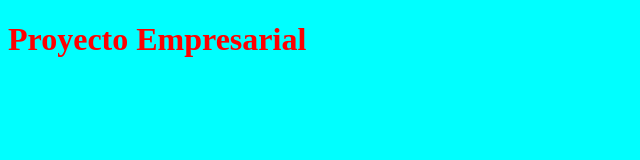
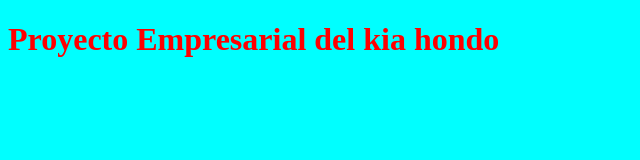
Before and after one commit to Nequecaur/CursoGit, a plain HTML site: page Index.html in a window 1280 px wide. Shown: the whole page, without its empty margins (0-640 px from the left). Drawn offline with Linux system fonts and the light colour scheme; files that its build step writes are made by us from their sources.

Commit message:
Update Index.html

```diff
--- a/Index.html
+++ b/Index.html
@@ -8,6 +8,6 @@
     <link rel="stylesheet" href="Index.css">
 </head>
 <body>
-    <h1>Proyecto Empresarial</h1>
+    <h1>Proyecto Empresarial del kia hondo</h1>
 </body>
 </html>
```
